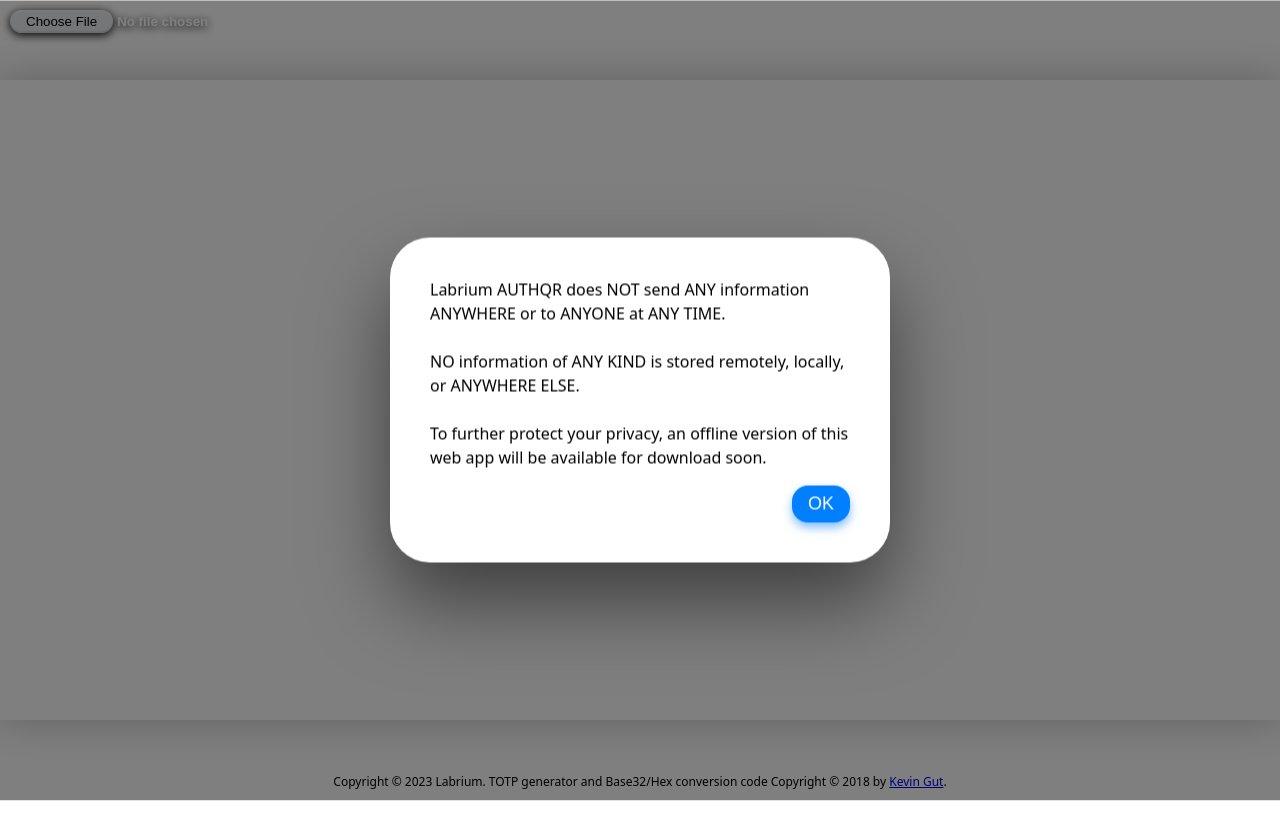
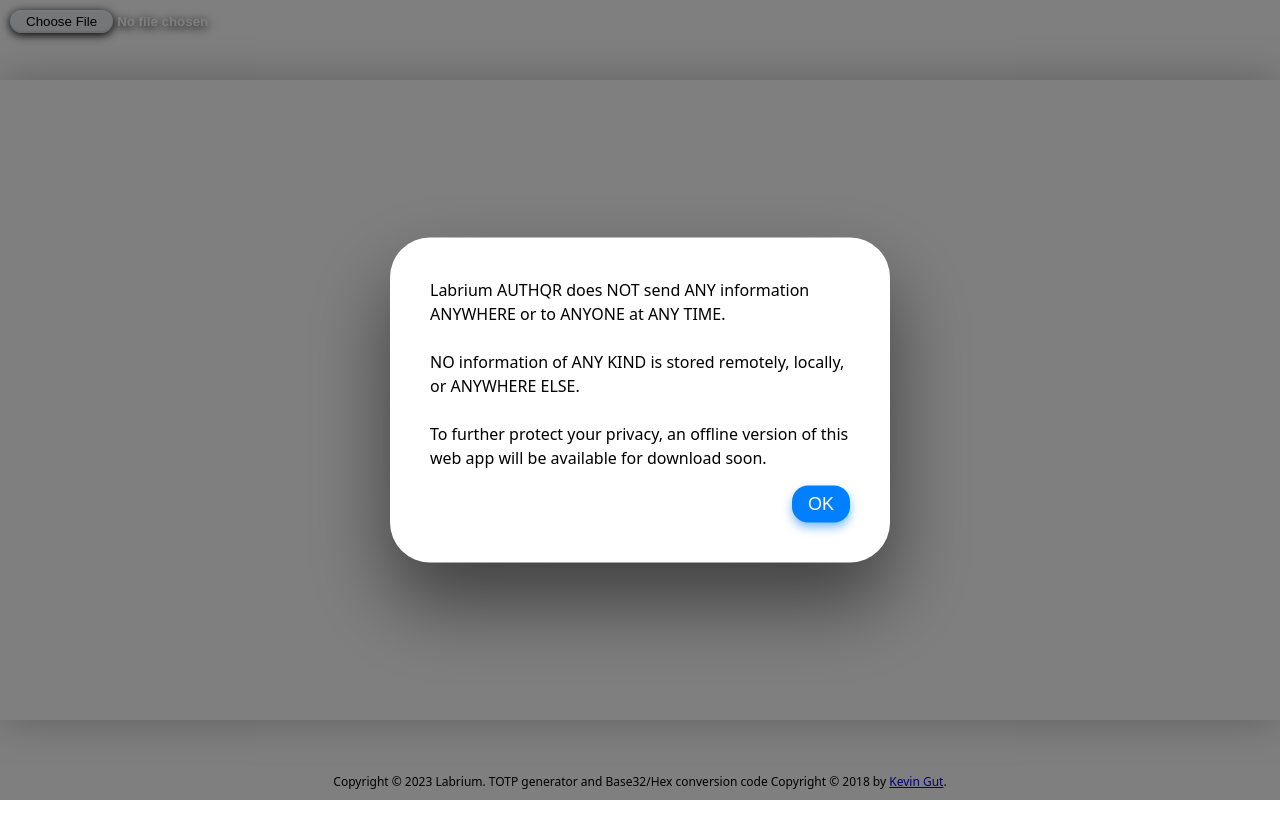
Before and after one commit to Labrium/AUTHQR, a plain HTML site: page index.html in a window 1280 px wide. Shown: the top 840 px of the page. Drawn offline with Linux system fonts and the light colour scheme.

Commit message:
Fix modal darkened background support

```diff
--- a/Styles/Main.css
+++ b/Styles/Main.css
@@ -141,28 +141,24 @@
 
 #IMPORTANT {
 	position: fixed;
-	top: 50%;
-	left: 50%;
-	transform: translate(-50%, -50%);
+	top: 0;
+	left: 0;
+	z-index: 100;
+	width: 100vw;
+	height: 100vh;
+	background-color: rgba(0, 0, 0, 0.5);
+}
+#IMPORTANT div {
 	max-width: 500px;
 	background-color: white;
 	padding: 40px;
 	box-shadow: 0 40px 80px 0 rgba(0, 0, 0, 0.5);
 	border-radius: 40px;
 	line-height: 24px;
-	transform-style: preserve-3d;
-	z-index: 100;
-}
-#IMPORTANT::before {
-	content: "";
-	display: block;
 	position: absolute;
 	top: 50%;
 	left: 50%;
-	width: 100vw;
-	height: 100vh;
-	background-color: rgba(0, 0, 0, 0.5);
-	transform: translate(-50%, -50%) translateZ(-1px);
+	transform: translate(-50%, -50%);
 }
 #IMPORTANT p {
 	margin-top: 0;
--- a/index.html
+++ b/index.html
@@ -48,6 +48,7 @@
 	<script src="./Scripts/Main.js"></script>
 
 	<div id="IMPORTANT">
+		<div>
 			<p>
 				Labrium AUTHQR does NOT send ANY information ANYWHERE or to ANYONE at ANY TIME.
 				<br /><br />
@@ -55,7 +56,8 @@
 				<br /><br />
 				To further protect your privacy, an offline version of this web app will be available for download soon.
 			</p>
-		<button onclick="this.parentElement.remove();">OK</button>
+			<button onclick="this.parentElement.parentElement.remove();">OK</button>
+		</div>
 	</div>
 
 	<div id="credits">
```
Lines whose indentation alone changed are shown as unchanged.
